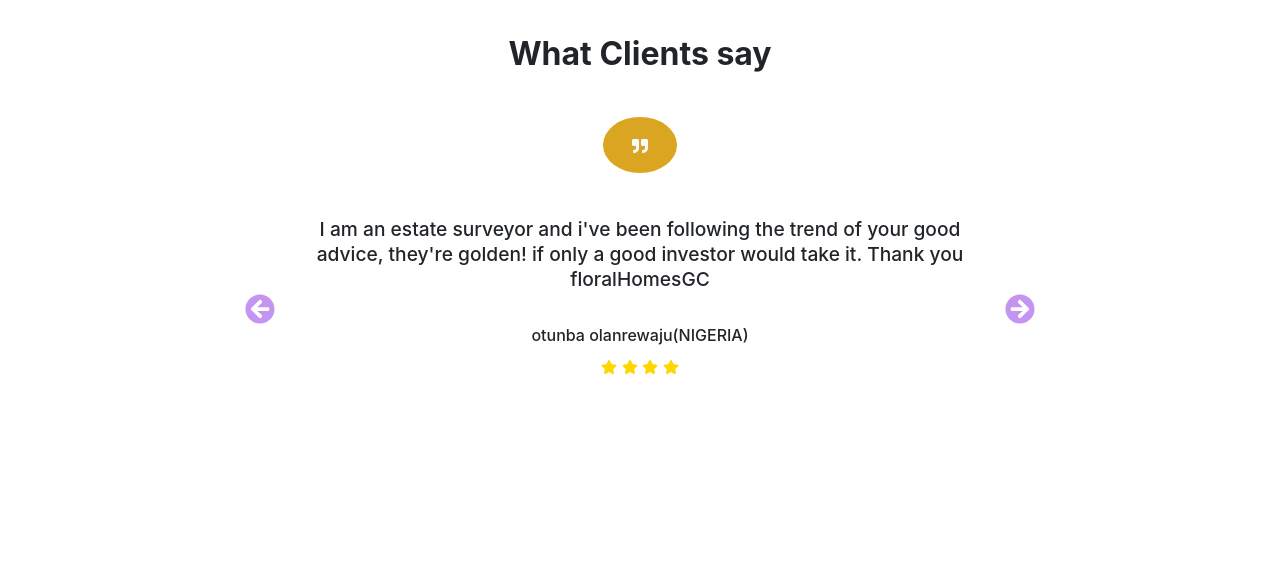
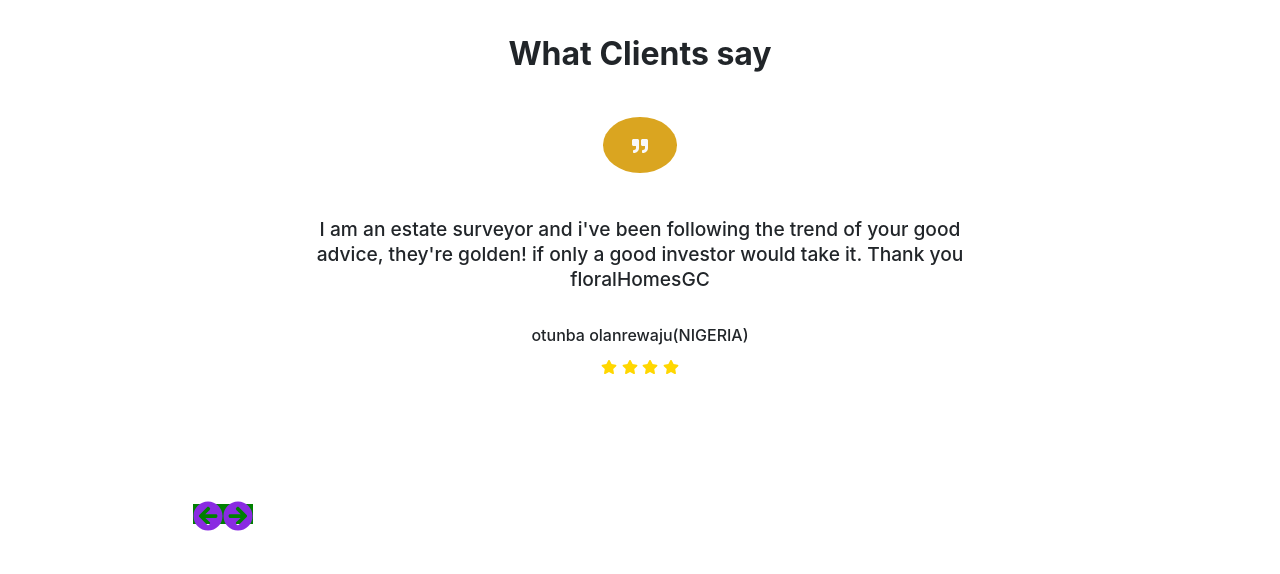
Before and after one commit to ViaxCo/floralHomes, a React (Create React App) app: page / in a window 1280 px wide. Shown: the part 4683-5257 px from the top of the page. Built offline with nearby package versions, Linux system fonts and the light colour scheme.

Commit message:
working on the carousel buttons

```diff
--- a/src/components/testimonial.jsx
+++ b/src/components/testimonial.jsx
@@ -157,7 +157,7 @@ const Testimonial = () => {
                                     </div>
                                 </div>
                                 <a
-                                    class='carousel-control-prev carousel-control'
+                                    class='carousel-control carousel-control__prev'
                                     href='#carouselExampleControls'
                                     role='button'
                                     data-slide='prev'
@@ -173,7 +173,7 @@ const Testimonial = () => {
                                     <span class='sr-only'>Previous</span>
                                 </a>
                                 <a
-                                    class='carousel-control-next carousel-control'
+                                    class='carousel-control carousel-control__next'
                                     href='#carouselExampleControls'
                                     role='button'
                                     data-slide='next'
--- a/src/sass/base/typography.scss
+++ b/src/sass/base/typography.scss
@@ -217,4 +217,5 @@
 
 .carousel-control{
     background-color: green;
+    color: blue;
 }
```
